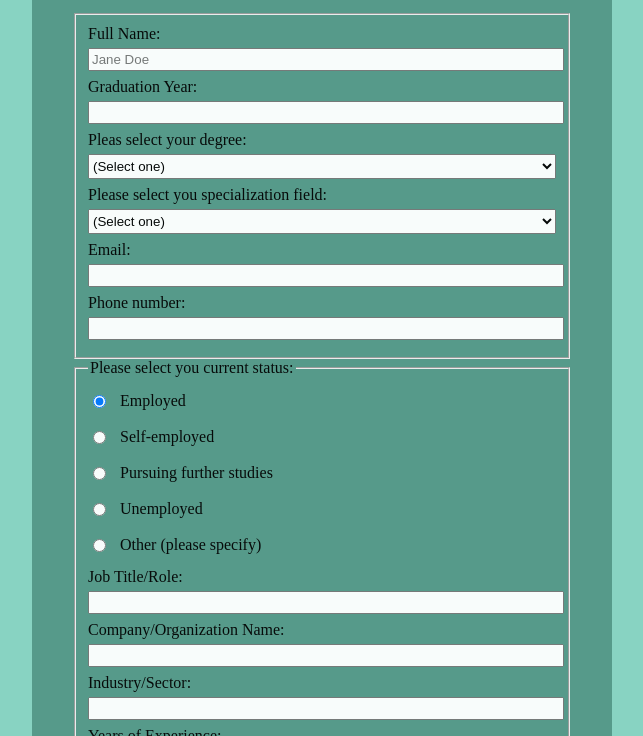
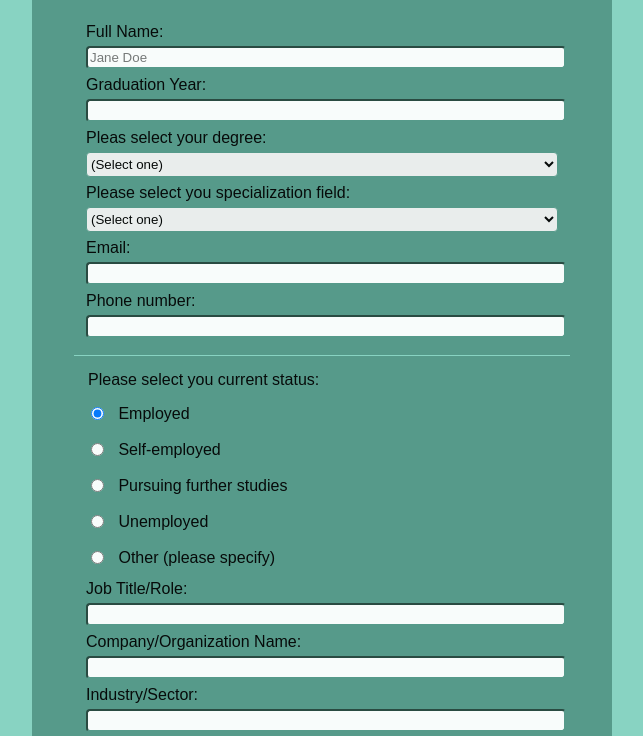
Before and after one commit to ProDev036/AlumniSurvey, a plain HTML site: page index.html in a window 1280 px wide. Shown: the part 141-877 px from the top of the page, without its empty margins (318-961 px from the left). Drawn offline with Linux system fonts and the light colour scheme.

Commit message:
added font family, border radius to inputs, hover attributes, display in vw units

```diff
--- a/styles.css
+++ b/styles.css
@@ -1,13 +1,17 @@
 body{
     /*background-image:linear-gradient(160deg,#5FB0B7 0%,#6C91BF 50%,#5BC8AF 75%);*/
     background-color: #88d3c2;
-    opacity: 0.95;
+    opacity: 1;
+    font-family: sans-serif;
+    font-size: 16px;
 }
 
 main{
     background-color: #549888;
     max-width: 500px;
+    width: 50vw;
     min-width: 300px;
+    opacity: 0.95;
 
     padding:20px 40px 40px 40px;
     margin: 20px auto;
@@ -37,3 +41,20 @@ margin-right: 10px;
 vertical-align: middle;
 
 }
+
+fieldset{
+    border: none;
+    border-bottom-style:solid;
+    border-bottom-color:#88d3c2;
+    border-bottom-width:1px ;
+    margin-bottom: 15px;
+}
+
+input,textarea,select{
+    border-radius: 4px;
+    border-color:#549888 ;
+}
+
+#submit:hover{
+    background-color: #88d3c2;
+}
```
